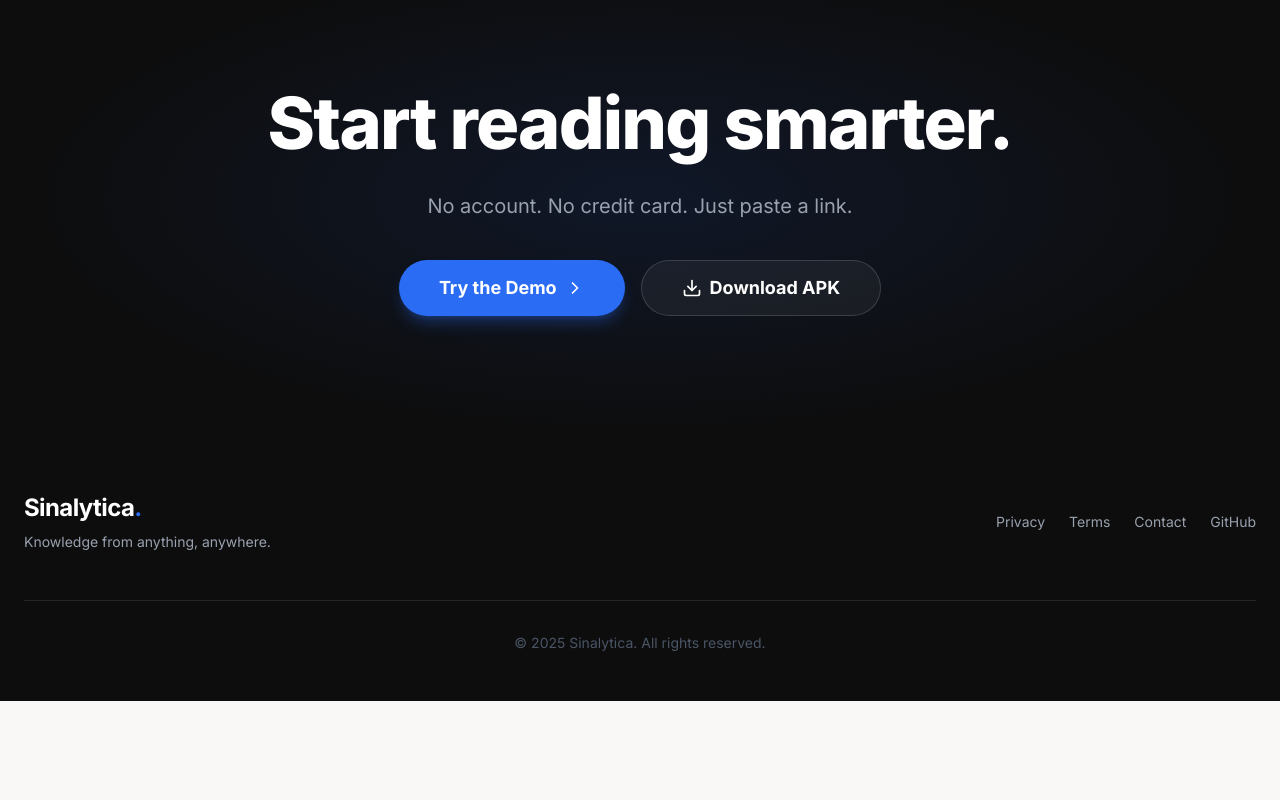
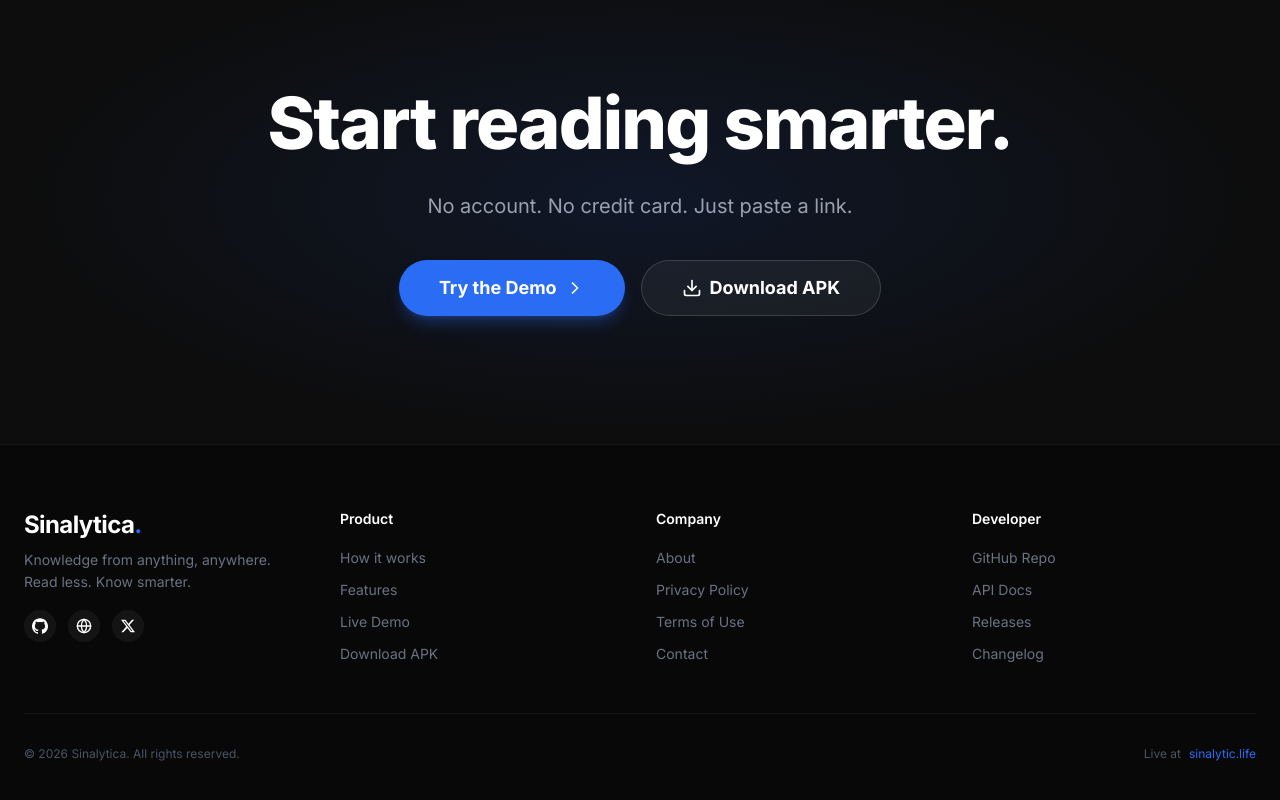
Before and after one commit to yusufsafary/sinalytica-landing, a React (Vite) app: page / in a window 1280 px wide. Shown: the part 5134-5934 px from the top of the page. Before the commit the page ends 5835 px from the top, so only its background shows below. Built offline with nearby package versions, Linux system fonts and the light colour scheme.

Commit message:
upgrade: Footer.tsx

```diff
--- a/src/components/Footer.tsx
+++ b/src/components/Footer.tsx
@@ -1,28 +1,79 @@
 import React from "react";
-import { Link } from "wouter";
+import { SiGithub, SiX } from "react-icons/si";
+import { Globe } from "lucide-react";
+
+const LINKS = {
+  Product: [
+    { label: "How it works", href: "#how-it-works" },
+    { label: "Features", href: "#features" },
+    { label: "Live Demo", href: "#demo" },
+    { label: "Download APK", href: "#download" },
+  ],
+  Company: [
+    { label: "About", href: "#" },
+    { label: "Privacy Policy", href: "#" },
+    { label: "Terms of Use", href: "#" },
+    { label: "Contact", href: "mailto:hello@sinalytic.life" },
+  ],
+  Developer: [
+    { label: "GitHub Repo", href: "https://github.com/yusufsafary/sinalytica-landing" },
+    { label: "API Docs", href: "#" },
+    { label: "Releases", href: "https://github.com/yusufsafary/sinalytica-landing/releases" },
+    { label: "Changelog", href: "#" },
+  ],
+};
 
 export default function Footer() {
   return (
-    <footer className="bg-[#0d0d0d] text-gray-400 py-12">
-      <div className="container mx-auto px-6">
-        <div className="flex flex-col md:flex-row justify-between items-center gap-6">
-          <div>
+    <footer className="bg-[#080808] text-gray-500 border-t border-white/5">
+      <div className="container mx-auto px-6 pt-16 pb-10">
+        <div className="grid grid-cols-2 md:grid-cols-4 gap-8 mb-12">
+          {/* Brand */}
+          <div className="col-span-2 md:col-span-1">
             <div className="text-2xl font-bold text-white tracking-tight mb-2">
               Sinalytica<span className="text-primary">.</span>
             </div>
-            <p className="text-sm">Knowledge from anything, anywhere.</p>
+            <p className="text-sm leading-relaxed mb-4">
+              Knowledge from anything, anywhere.<br />Read less. Know smarter.
+            </p>
+            <div className="flex items-center gap-3">
+              <a href="https://github.com/yusufsafary/sinalytica-landing" target="_blank" rel="noreferrer" className="w-8 h-8 rounded-full bg-white/5 flex items-center justify-center hover:bg-white/10 transition-colors">
+                <SiGithub className="w-4 h-4 text-white" />
+              </a>
+              <a href="https://sinalytic.life" target="_blank" rel="noreferrer" className="w-8 h-8 rounded-full bg-white/5 flex items-center justify-center hover:bg-white/10 transition-colors">
+                <Globe className="w-4 h-4 text-white" />
+              </a>
+              <a href="#" className="w-8 h-8 rounded-full bg-white/5 flex items-center justify-center hover:bg-white/10 transition-colors">
+                <SiX className="w-3.5 h-3.5 text-white" />
+              </a>
+            </div>
           </div>
 
-          <div className="flex gap-6 text-sm">
-            <a href="#" className="hover:text-white transition-colors">Privacy</a>
-            <a href="#" className="hover:text-white transition-colors">Terms</a>
-            <a href="#" className="hover:text-white transition-colors">Contact</a>
-            <a href="https://github.com/yusufsafary/sinalytica-landing" className="hover:text-white transition-colors">GitHub</a>
-          </div>
+          {/* Link columns */}
+          {Object.entries(LINKS).map(([group, links]) => (
+            <div key={group}>
+              <h4 className="text-white font-semibold text-sm mb-4">{group}</h4>
+              <ul className="space-y-2">
+                {links.map((l) => (
+                  <li key={l.label}>
+                    <a href={l.href} className="text-sm hover:text-white transition-colors">
+                      {l.label}
+                    </a>
+                  </li>
+                ))}
+              </ul>
+            </div>
+          ))}
         </div>
 
-        <div className="mt-12 pt-8 border-t border-white/10 text-center text-sm text-gray-600">
-          &copy; 2025 Sinalytica. All rights reserved.
+        <div className="pt-8 border-t border-white/5 flex flex-col md:flex-row items-center justify-between gap-4 text-xs text-gray-600">
+          <p>&copy; {new Date().getFullYear()} Sinalytica. All rights reserved.</p>
+          <p className="flex items-center gap-1">
+            Live at{" "}
+            <a href="https://sinalytic.life" className="text-primary hover:underline ml-1">
+              sinalytic.life
+            </a>
+          </p>
         </div>
       </div>
     </footer>
```
